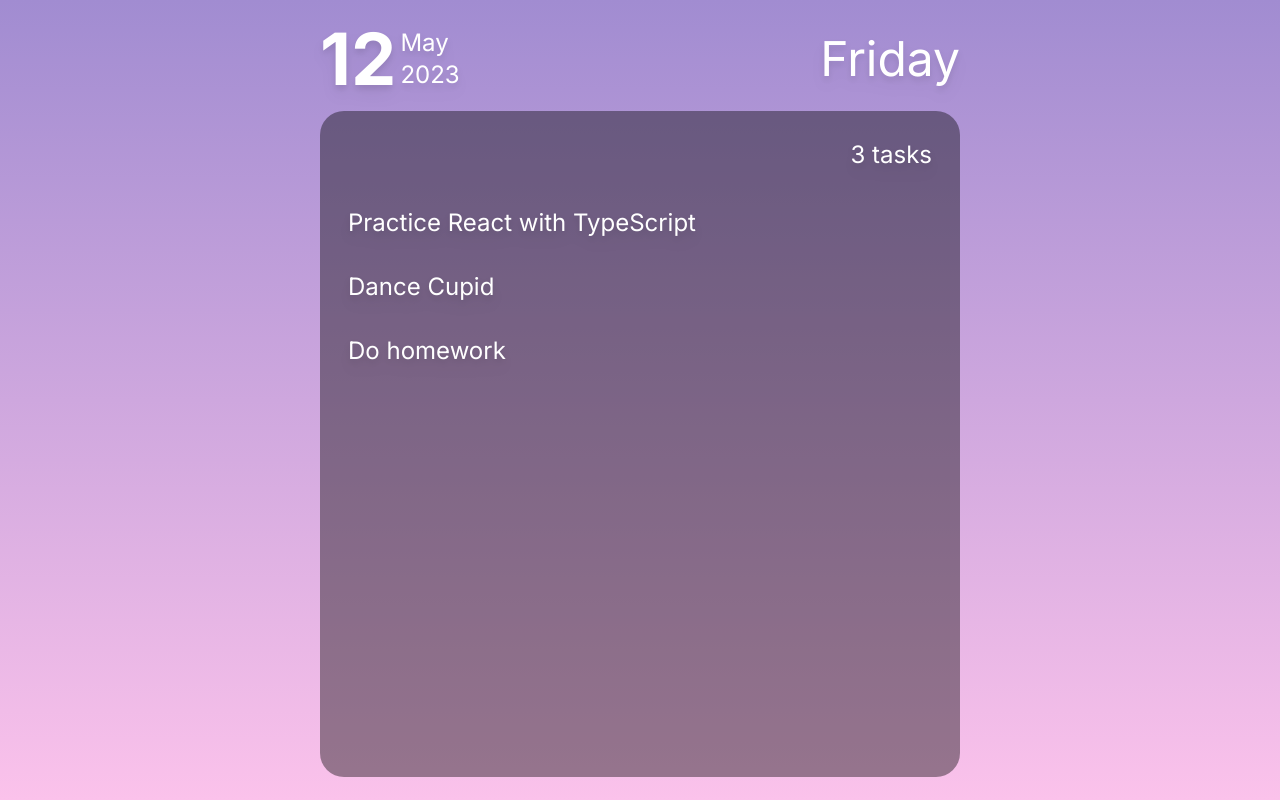
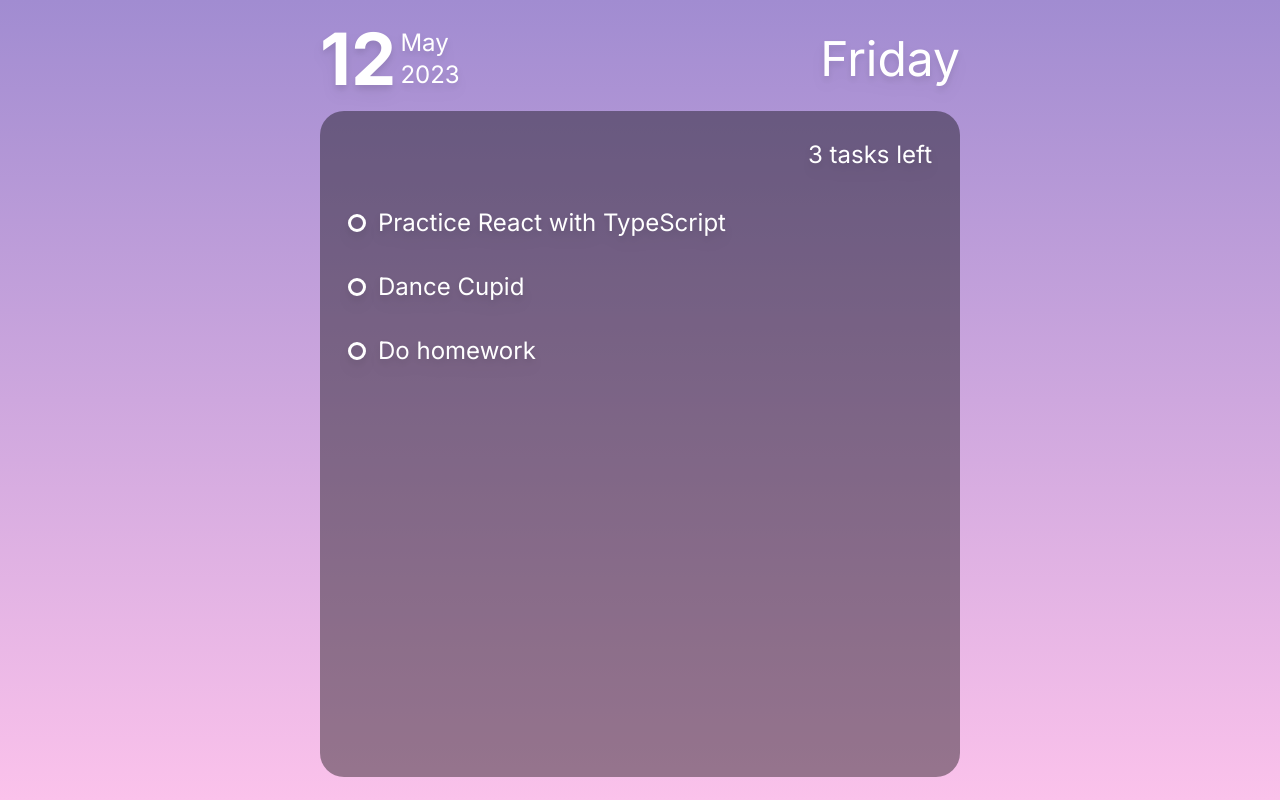
Before and after one commit to blurridge/forget-me-not-app, a React (Vite) app in the folder client/: page / in a window 1280 px wide. Built offline with nearby package versions, Linux system fonts and the light colour scheme.

Commit message:
[FEAT] Added completed field to Todo type and implemented task button

```diff
--- a/client/src/components/TodoRow.tsx
+++ b/client/src/components/TodoRow.tsx
@@ -1,12 +1,40 @@
+import { useState } from "react";
 import { Todo } from "../globals/types";
 interface ITodoProp {
   todo: Todo;
 }
 
+// TODO: Beautify button and add counting of tasks not done
+
 export const TodoRow = ({ todo }: ITodoProp) => {
+  const [taskDone, setTaskDone] = useState<boolean>(todo.completed);
+  const handleClick = () => {
+    if (taskDone) {
+      setTaskDone(false);
+    } else {
+      setTaskDone(true);
+    }
+  };
   return (
-    <div className="text-white font-main text-2xl drop-shadow-lg my-4">
-      {todo.message}
-    </div>
+    <>
+      <div className="flex gap-3">
+        <div className="flex flex-col justify-center">
+        {taskDone ? (
+          <button className="shaded-circle drop-shadow-lg" onClick={handleClick}></button>
+        ) : (
+          <button className="unshaded-circle drop-shadow-lg" onClick={handleClick}></button>
+        )}
+        </div>
+        <div className="text-white font-main text-2xl drop-shadow-lg my-4">
+          {taskDone ? (
+            <span style={{ textDecoration: "line-through" }}>
+              {todo.message}
+            </span>
+          ) : (
+            todo.message
+          )}
+        </div>
+      </div>
+    </>
   );
 };
--- a/client/src/globals/types.ts
+++ b/client/src/globals/types.ts
@@ -1,5 +1,6 @@
 export interface Todo {
   message: string;
+  completed: boolean;
   time_updated: Date;
   time_created: Date;
 }
--- a/client/src/index.css
+++ b/client/src/index.css
@@ -1,5 +1,25 @@
-@import url('https://fonts.googleapis.com/css2?family=Inter:wght@400;700&family=Lexend+Deca&display=swap');
+@import url("https://fonts.googleapis.com/css2?family=Inter:wght@400;700&family=Lexend+Deca&display=swap");
 
 @tailwind base;
 @tailwind components;
 @tailwind utilities;
+
+.unshaded-circle {
+  background-color: transparent;
+  border: 3px solid white;
+  height: 18px;
+  border-radius: 50%;
+  -moz-border-radius: 50%;
+  -webkit-border-radius: 50%;
+  width: 18px;
+}
+
+.shaded-circle {
+  background-color: #FBC2EB;
+  border: 3px solid white;
+  height: 18px;
+  border-radius: 50%;
+  -moz-border-radius: 50%;
+  -webkit-border-radius: 50%;
+  width: 18px;
+}
--- a/client/src/layouts/TodoWindow.tsx
+++ b/client/src/layouts/TodoWindow.tsx
@@ -4,16 +4,19 @@ import { Todo } from "../globals/types";
 const todos: Todo[] = [
   {
     message: "Practice React with TypeScript",
+    completed: false,
     time_updated: new Date("2023-05-19"),
     time_created: new Date("2023-05-19"),
   },
   {
     message: "Dance Cupid",
+    completed: false,
     time_updated: new Date("2023-04-25"),
     time_created: new Date("2023-04-19"),
   },
   {
     message: "Do homework",
+    completed: false,
     time_updated: new Date("2023-05-20"),
     time_created: new Date("2023-05-19"),
   },
@@ -24,7 +27,7 @@ export const TodoWindow = () => {
     <>
       <div className="flex flex-col bg-black bg-opacity-40 rounded-3xl p-7 w-full h-5/6">
         <span className="font-main text-white text-right text-2xl drop-shadow-lg mb-5">
-          {todos.length} tasks
+          {todos.length} tasks left
         </span>
         <TodoList todos={todos} />
       </div>
```
